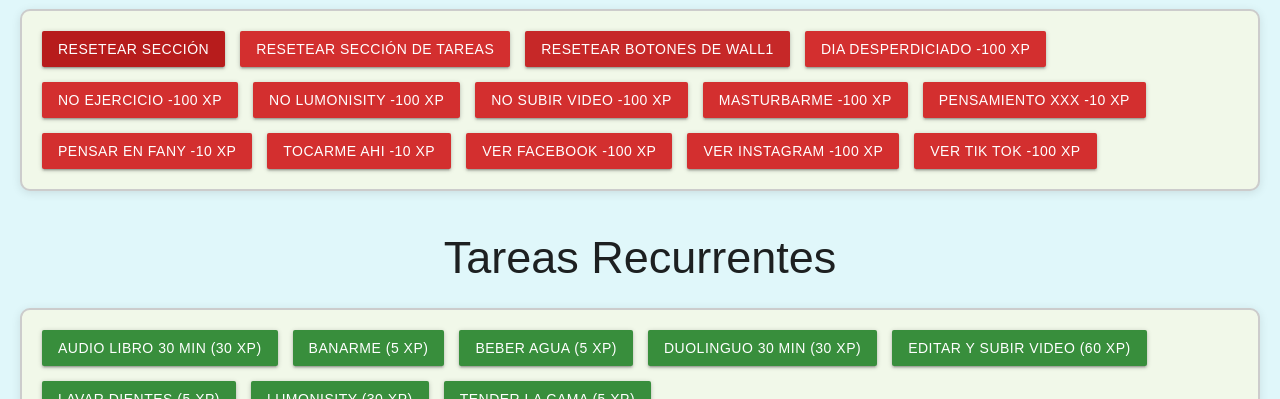
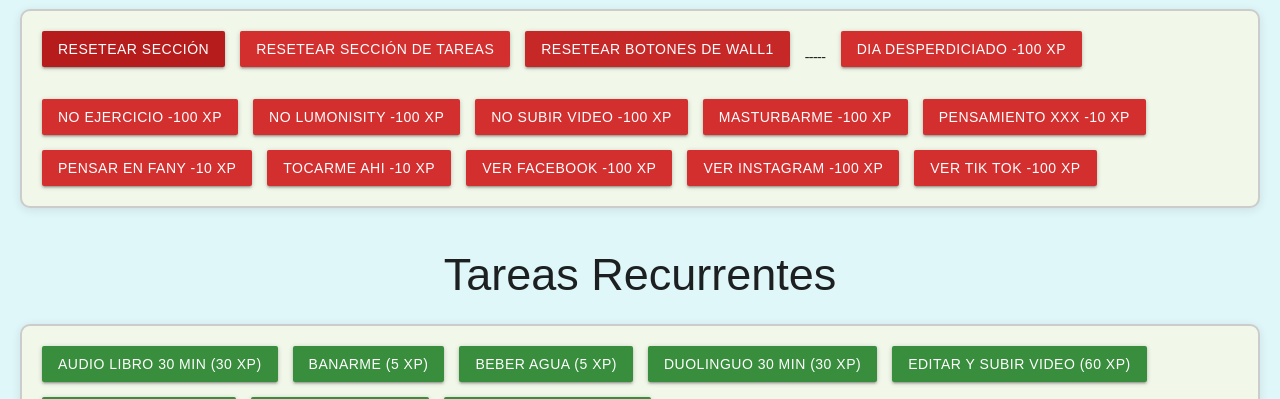
Before and after one commit to RicardoAscF/sajajinXP, a plain HTML site: page index.html in a window 1280 px wide. Shown: the part 701-1100 px from the top of the page. Drawn offline with nearby package versions, Linux system fonts and the light colour scheme; a web font is replaced by a local one.

Commit message:
Add line

```diff
--- a/index.html
+++ b/index.html
@@ -72,7 +72,7 @@
                 <button class="btn red darken-4" onclick="resetWall('wall1')">Resetear Sección</button>
                 <button class="btn red darken-2" onclick="resetSection('btn-tasks')">Resetear Sección de Tareas</button>
                 <button class="btn red darken-3" onclick="resetWallButtons('wall1')">Resetear botones de Wall1</button>
-
+                <p>-----</p>
                 <button class="btn red darken-2" onclick="addXP(-100, 'wall1', 'Dia Desperdiciado')">Dia Desperdiciado -100 XP</button>
                 <button class="btn red darken-2" onclick="addXP(-100, 'wall1', 'No Ejercicio')">No Ejercicio -100 XP</button>
                 <button class="btn red darken-2" onclick="addXP(-100, 'wall1', 'No Lumonisity')">No Lumonisity -100 XP</button>
```
